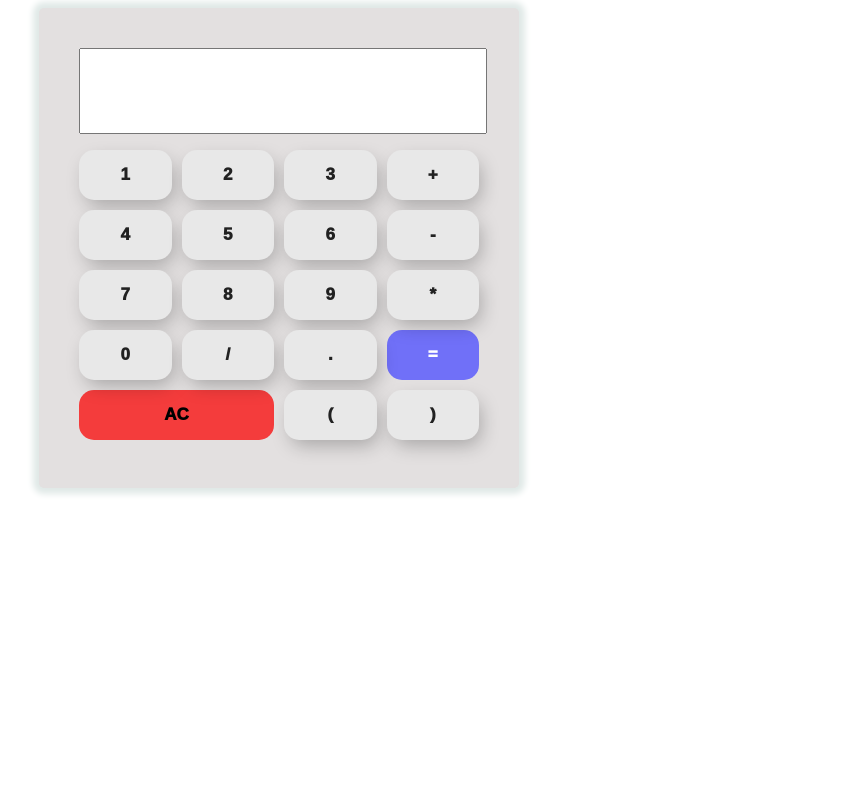
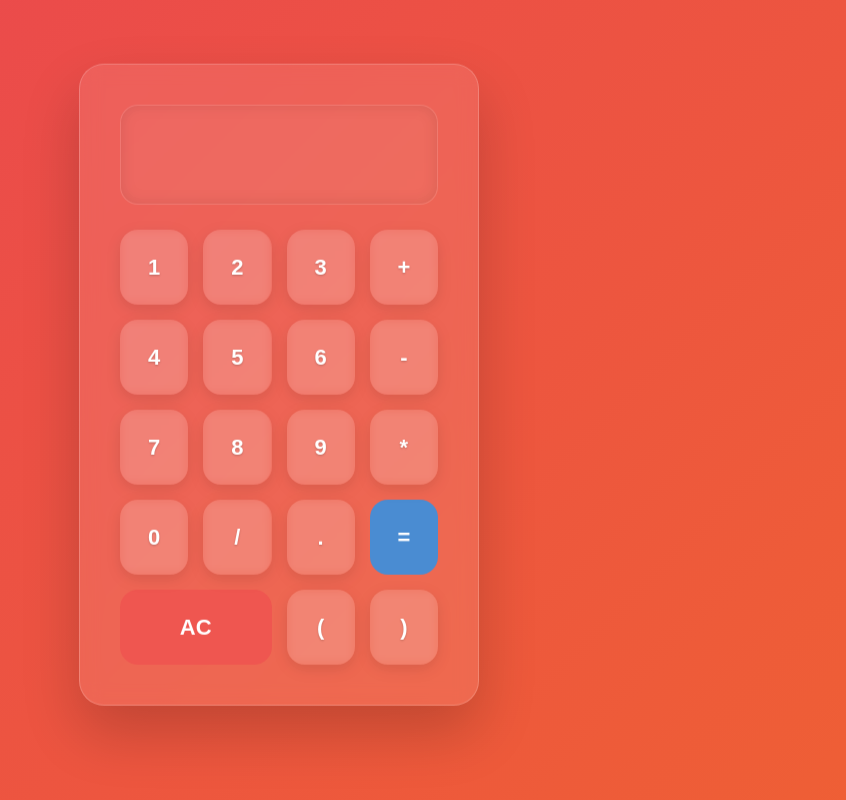
Before and after one commit to panchapal/Calculator, a plain HTML site: page index.html in a window 1280 px wide. Shown: the whole page, without its empty margins (361-1207 px from the left). Drawn offline with Linux system fonts and the light colour scheme.

Commit message:
Add files via upload

```diff
--- a/css/style.css
+++ b/css/style.css
@@ -1,94 +1,242 @@
-
-    /* *{
+* {
 	padding: 0;
 	margin: 0;
 	box-sizing: border-box;
-} */
+	font-family: 'Poppins', sans-serif;
+  }
+
+  body {
+	display: flex;
+	justify-content: center;
+	align-items: center;
+	min-height: 100vh;
+	background: linear-gradient(135deg, #8a2387, #e94057, #f27121);
+	background-size: 400% 400%;
+	animation: gradient 15s ease infinite;
+  }
+
+  @keyframes gradient {
+	0% {
+	  background-position: 0% 50%;
+	}
+	50% {
+	  background-position: 100% 50%;
+	}
+	100% {
+	  background-position: 0% 50%;
+	}
+  }
+
   .calculator {
 	width: 400px;
-	height: 400px;
 	margin: 0 auto;
 	padding: 40px;
-	background-color: #e3e0e0;
-	border-radius: 5px;
-	box-shadow: 0px 0px 6px 6px rgb(224, 233, 231);
+	background: rgba(255, 255, 255, 0.1);
+	backdrop-filter: blur(10px);
+	border-radius: 25px;
+	box-shadow: 0 20px 50px rgba(0, 0, 0, 0.15);
+	border: 1px solid rgba(255, 255, 255, 0.2);
+	animation: float 6s ease-in-out infinite;
+	transition: all 0.5s ease;
   }
 
+  @keyframes float {
+	0% {
+	  transform: translateY(0px);
+	  box-shadow: 0 20px 50px rgba(0, 0, 0, 0.15);
+	}
+	50% {
+	  transform: translateY(-20px);
+	  box-shadow: 0 30px 60px rgba(0, 0, 0, 0.2);
+	}
+	100% {
+	  transform: translateY(0px);
+	  box-shadow: 0 20px 50px rgba(0, 0, 0, 0.15);
+	}
+  }
 
   #display {
 	width: 100%;
-	height: 80px;
-	margin-bottom: 16px;
-	font-size: 26px;
+	height: 100px;
+	margin-bottom: 25px;
+	font-size: 40px;
 	text-align: right;
+	padding: 20px;
+	background: rgba(255, 255, 255, 0.05);
+	color: white;
+	border-radius: 18px;
+	border: 1px solid rgba(255, 255, 255, 0.1);
+	box-shadow: inset 0 0 15px rgba(0, 0, 0, 0.1);
+	overflow: hidden;
+	letter-spacing: 2px;
+	transition: all 0.3s cubic-bezier(0.68, -0.55, 0.27, 1.55);
+  }
+
+  #display:focus {
+	outline: none;
+	box-shadow: 0 0 15px rgba(255, 255, 255, 0.5);
   }
 
   .buttons {
 	display: grid;
 	grid-template-columns: repeat(4, 1fr);
-	gap: 10px;
+	gap: 15px;
   }
 
   .buttons .btn {
- padding: 15px 25px;
- border: unset;
- border-radius: 15px;
- color: #212121;
+	padding: 20px;
+	border: none;
+	border-radius: 18px;
+	color: white;
 	z-index: 1;
- background: #e8e8e8;
+	background: rgba(255, 255, 255, 0.1);
 	position: relative;
- font-weight: 1000;
- font-size: 17px;
- -webkit-box-shadow: 4px 8px 19px -3px rgba(0,0,0,0.27);
- box-shadow: 4px 8px 19px -3px rgba(0,0,0,0.27);
- transition: all 250ms;
+	font-weight: 600;
+	font-size: 22px;
+	box-shadow: 0 5px 15px rgba(0, 0, 0, 0.1);
+	transition: all 0.3s cubic-bezier(0.68, -0.55, 0.27, 1.55);
 	overflow: hidden;
+	backdrop-filter: blur(5px);
+	height: 75px;
+	display: flex;
+	justify-content: center;
+	align-items: center;
+	text-shadow: 0 1px 2px rgba(0, 0, 0, 0.2);
   }
 
   .btn::before {
 	content: "";
 	position: absolute;
 	top: 0;
- left: 0;
+	left: -100%;
+	width: 100%;
 	height: 100%;
- width: 0;
- border-radius: 15px;
- background-color: #212121;
+	background: linear-gradient(90deg, transparent, rgba(255, 255, 255, 0.2), transparent);
+	transition: 0.5s;
 	z-index: -1;
- -webkit-box-shadow: 4px 8px 19px -3px rgba(0,0,0,0.27);
- box-shadow: 4px 8px 19px -3px rgba(0,0,0,0.27);
- transition: all 250ms;
+  }
+
+  .btn:hover::before {
+	left: 100%;
   }
 
   .btn:hover {
- color: #e8e8e8;
+	transform: translateY(-5px);
+	box-shadow: 0 10px 20px rgba(0, 0, 0, 0.2);
   }
 
-.btn:hover::before {
- width: 100%;
+  .btn:active {
+	transform: scale(0.95);
+	box-shadow: 0 2px 5px rgba(0, 0, 0, 0.2);
   }
 
   #remove {
 	grid-column: 1 / 3;
-	background-color: #f43c3c;
-	color: black;
-    font-weight: 1000;
-    font-size: 17px;
-    border: unset;
-    border-radius: 15px;
+	background: rgba(239, 83, 80, 0.8);
+	color: white;
+	font-weight: 700;
+	font-size: 22px;
+	border: none;
+	border-radius: 18px;
   }
 
   #remove:hover {
-	background-color: #f96b89;
+	background: rgba(244, 67, 54, 0.9);
   }
-.buttons #blue{
-   background-color: rgb(112, 112, 248);
+
+  .buttons #blue {
+	background: rgba(33, 150, 243, 0.8);
 	color: white;
-   border-radius: 15px;
-   border: unset;
-   font-weight: 1000;
-   font-size: 17px;
+	border-radius: 18px;
+	border: none;
+	font-weight: 700;
+	font-size: 22px;
   }
-.buttons #blue:hover{
-    background-color: rgb(232, 112, 248);
+
+  .buttons #blue:hover {
+	background: rgba(30, 136, 229, 0.9);
   }
+
+  /* Add these classes for different button types with distinct colors */
+  .buttons .operator {
+	background: rgba(156, 39, 176, 0.7);
+  }
+
+  .buttons .operator:hover {
+	background: rgba(156, 39, 176, 0.9);
+  }
+
+  .buttons .number {
+	background: rgba(255, 255, 255, 0.15);
+  }
+
+  .buttons .number:hover {
+	background: rgba(255, 255, 255, 0.25);
+  }
+
+  .buttons .equals {
+	background: rgba(76, 175, 80, 0.8);
+  }
+
+  .buttons .equals:hover {
+	background: rgba(76, 175, 80, 0.9);
+  }
+
+  /* Add light effect around buttons */
+  .btn::after {
+	content: '';
+	position: absolute;
+	top: -50%;
+	left: -50%;
+	width: 200%;
+	height: 200%;
+	background: radial-gradient(circle, rgba(255, 255, 255, 0.1) 0%, transparent 60%);
+	opacity: 0;
+	transition: opacity 0.3s ease;
+	pointer-events: none;
+  }
+
+  .btn:hover::after {
+	opacity: 1;
+  }
+
+  /* Add loading animation for startup */
+  @keyframes fadeIn {
+	from {
+	  opacity: 0;
+	  transform: translateY(20px);
+	}
+	to {
+	  opacity: 1;
+	  transform: translateY(0);
+	}
+  }
+
+  .calculator {
+	animation: fadeIn 1s ease, float 6s ease-in-out infinite;
+	animation-delay: 0s, 1s;
+  }
+
+  .buttons .btn {
+	animation: fadeIn 0.5s ease;
+	animation-delay: calc(var(--i, 0) * 0.05s);
+  }
+
+  /* Add media query for responsive design */
+  @media (max-width: 450px) {
+	.calculator {
+	  width: 90%;
+	  padding: 30px;
+	}
+
+	#display {
+	  height: 80px;
+	  font-size: 32px;
+	}
+
+	.buttons .btn {
+	  padding: 15px;
+	  font-size: 18px;
+	  height: 60px;
+	}
+  }
```
Also changed, not shown: img/1.png (added), img/2.png (added). Lines whose indentation alone changed are shown as unchanged.
